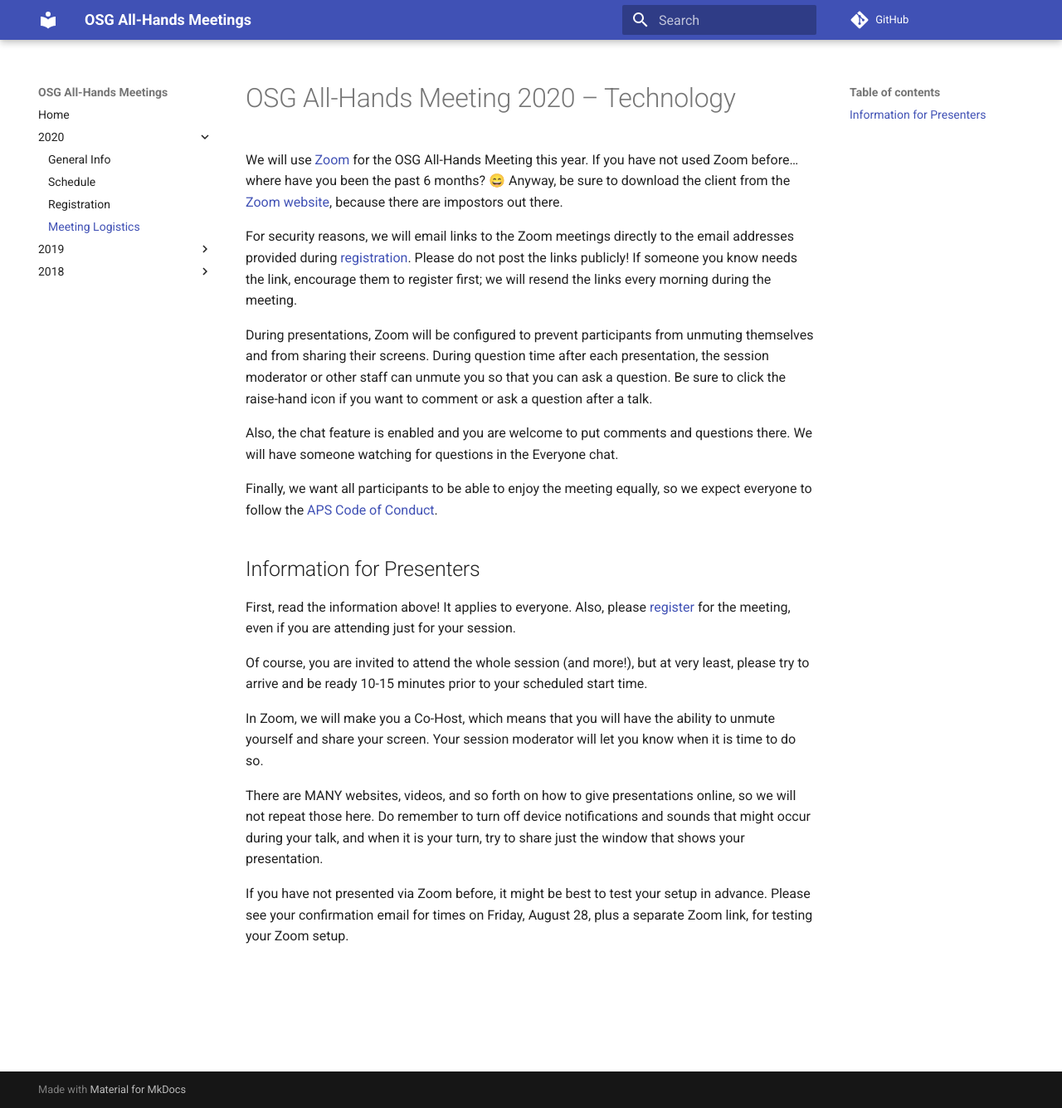
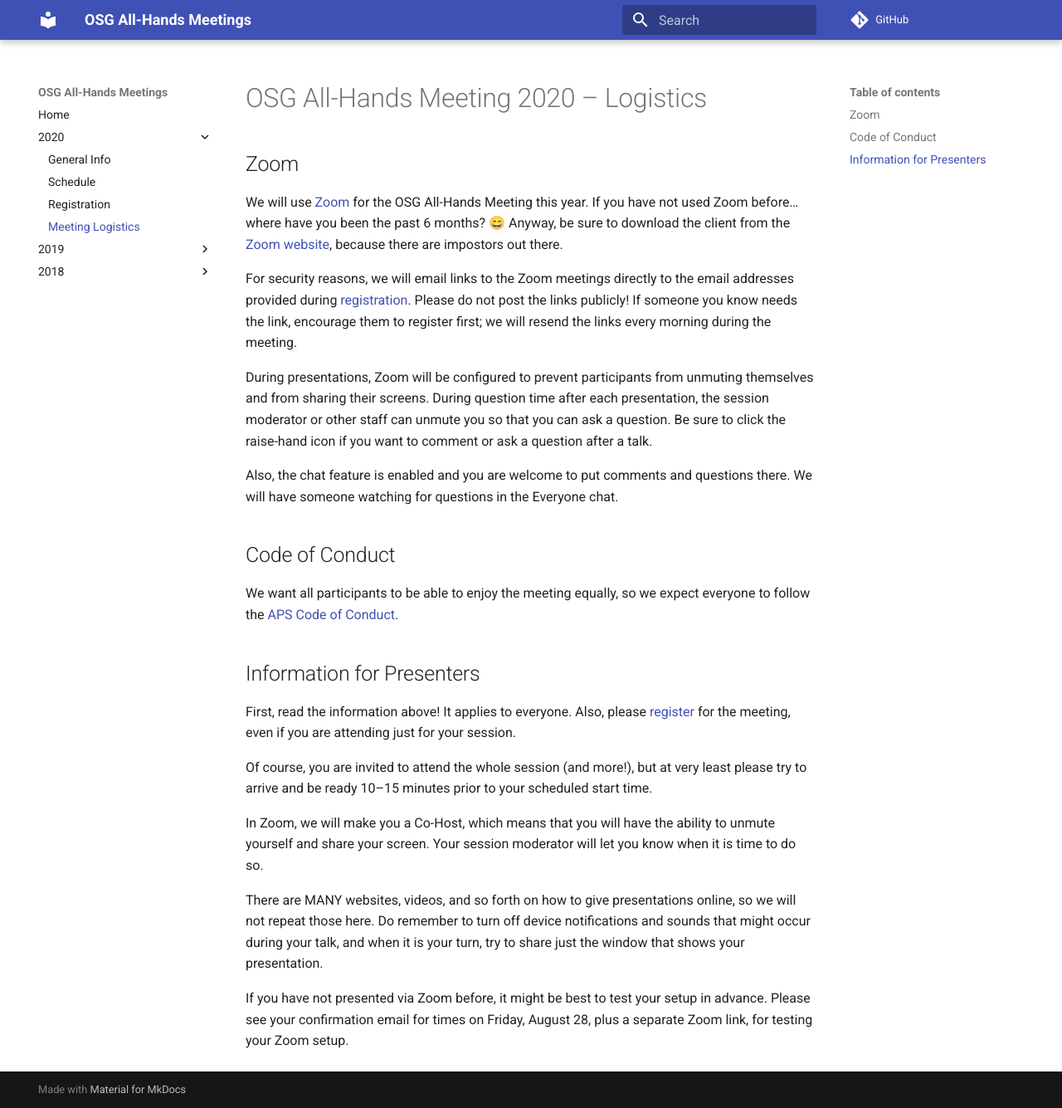
Before and after one commit to osg-htc/all-hands, an MkDocs documentation site: the page built from docs/2020/technology.md, in a window 1280 px wide and 1335 px high. Shown: the whole window at 83% size. Built offline with MkDocs 1.6.1 and Material for MkDocs 9.7.7, drawn with Linux system fonts in a browser that asks for light colours; comment, search, counter and statistics services are not loaded; old or Windows-style settings are respelled for this version of MkDocs.

Commit message:
Small tweaks to badly named logistics page

```diff
--- a/docs/2020/technology.md
+++ b/docs/2020/technology.md
@@ -1,4 +1,6 @@
-# OSG All-Hands Meeting 2020 &ndash; Technology
+# OSG All-Hands Meeting 2020 &ndash; Logistics
+
+## Zoom
 
 We will use [Zoom](https://zoom.us/) for the OSG All-Hands Meeting this year.
 If you have not used Zoom before&hellip; where have you been the past 6 months?
@@ -22,7 +24,9 @@
 Also, the chat feature is enabled and you are welcome to put comments and questions there.
 We will have someone watching for questions in the Everyone chat.
 
-Finally, we want all participants to be able to enjoy the meeting equally,
+## Code of Conduct
+
+We want all participants to be able to enjoy the meeting equally,
 so we expect everyone to follow the
 [APS Code of Conduct](https://www.aps.org/meetings/policies/code-conduct.cfm).
 
@@ -34,8 +38,8 @@
 even if you are attending just for your session.
 
 Of course, you are invited to attend the whole session (and more!),
-but at very least,
-please try to arrive and be ready 10-15 minutes prior to your scheduled start time.
+but at very least
+please try to arrive and be ready 10&ndash;15 minutes prior to your scheduled start time.
 
 In Zoom, we will make you a Co-Host,
 which means that you will have the ability to unmute yourself and share your screen.
```
